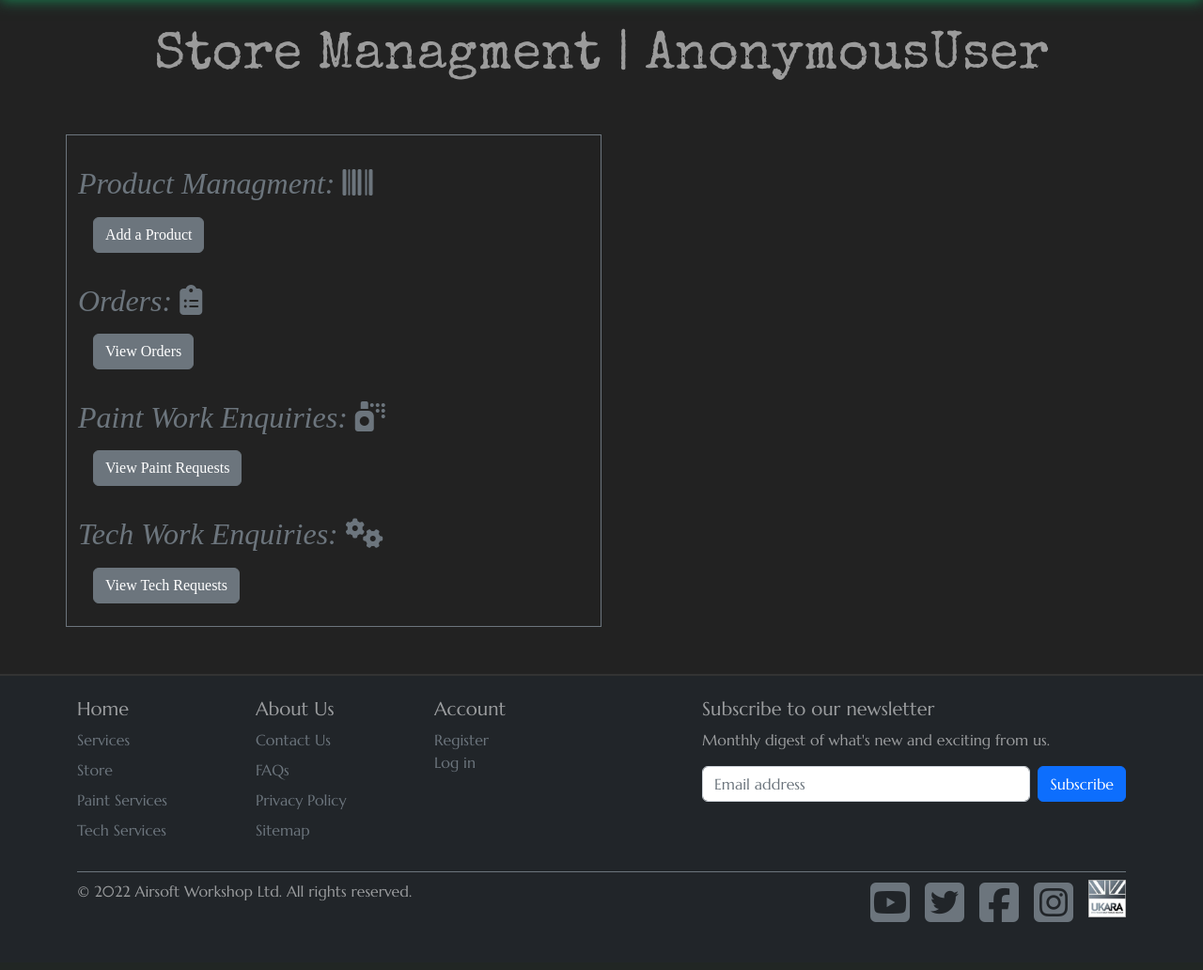
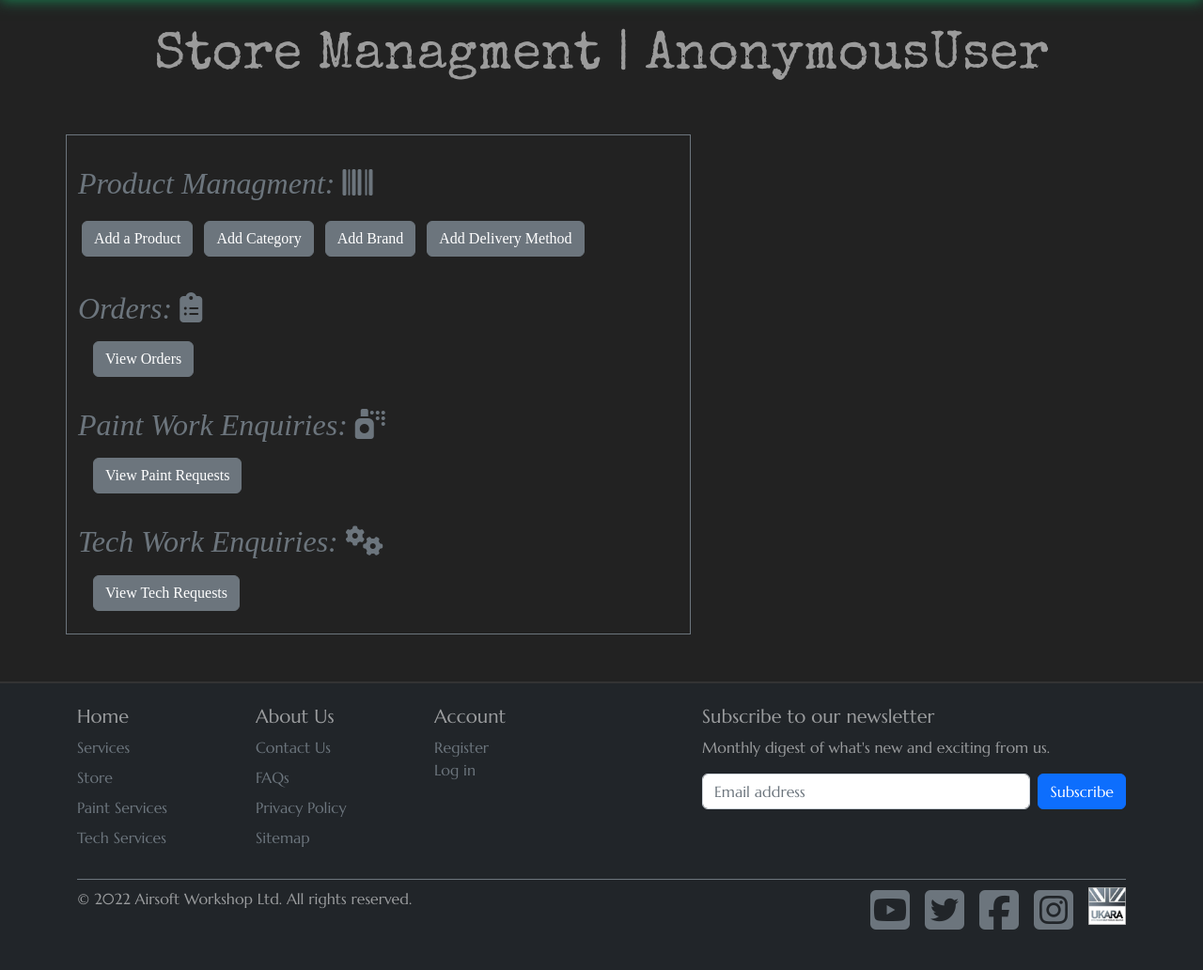
Before and after one commit to GrantWils23/Portfolio-Project-5--Ecommerce-Applications, a Django app: page /admin_controls/ in a window 1280 px wide. Shown: the part 90-1122 px from the top of the page at 94% size. Before the commit the page ends 1071 px from the top, so only its background shows below. Run offline with Django 4.2, Linux system fonts and the light colour scheme; data comes from the database, SQL or seed files in the repository; some libraries are stand-ins or nearby versions; some web fonts are replaced.

```diff
--- a/airsoft_workshop/settings.py
+++ b/airsoft_workshop/settings.py
@@ -108,6 +108,7 @@ TEMPLATES = [
                 'django.template.context_processors.request',     # required by allauth
                 'django.contrib.auth.context_processors.auth',
                 'django.contrib.messages.context_processors.messages',
+                'django.template.context_processors.media',
                 'basket.contexts.basket_contents',
             ],
             'builtins': [
--- a/home/templates/home/admin_controls.html
+++ b/home/templates/home/admin_controls.html
@@ -11,11 +11,16 @@
         </div>
     </div>
     <div class="row tertiary-font">
-        <div class="col-12 col-md-6 border-secondary border">
+        <div class="col-12 col-md-7 border-secondary border">
             <div class="row my-4">
                 <h2 class="py-2 text-secondary"><i>Product Managment: </i><i class="fas fa-barcode"></i></h2>
                 <br>
-                <span><a href="{% url 'add_product' %}" class="ms-3 btn btn-secondary">Add a Product</a></span>
+                <div class="flex-inline">
+                    <a href="{% url 'add_product' %}" class="m-1 btn btn-secondary">Add a Product</a>
+                    <a href="" class="m-1 btn btn-secondary">Add Category</a>
+                    <a href="" class="m-1 btn btn-secondary">Add Brand</a>
+                    <a href="" class="m-1 btn btn-secondary">Add Delivery Method</a>
+                </div>
             </div>
             <div class="row my-4">
                 <h2 class="py-2 text-secondary"><i>Orders: </i><i class="fas fa-clipboard-list"></i></h2>
--- a/home/templates/home/services_page.html
+++ b/home/templates/home/services_page.html
@@ -14,7 +14,7 @@
         <!--Item1-->
         <div class="col-lg-3 mb-5">
             <div class="card service-card animate glow delay-1">
-                <img class="card-img-top" src="{{ MEDIA_URL }}/media/ghost-camo-rifle.jpg" alt="Paint Services">
+                <img class="card-img-top" src="{{ MEDIA }}/media/ghost-camo-rifle.jpg" alt="Paint Services">
                 <div class="card-body secondary-font">
                     <h4 class="card-title text-secondary">Paint Services</h4>
                     <p class="card-text text-secondary"> Ever wanted your Rifle to look unique, or ever wanted it to blend in with your environment? Book your RIF in with us and we will give it some war paint.</p>
@@ -26,7 +26,7 @@
         <!--Item2-->
         <div class="col-lg-3 mb-5">
             <div class="card service-card animate glow delay-2">
-                <img class="card-img-top" src="{{ MEDIA_URL }}/media/desert-camo-weaponset.jpg" alt="Tech Services">
+                <img class="card-img-top" src="{{ MEDIA }}/media/desert-camo-weaponset.jpg" alt="Tech Services">
                 <div class="card-body secondary-font">
                     <h4 class="card-title text-secondary">Tech Services</h4>
                     <p class="card-text text-secondary">Is your Airsoft weapon, broken, or not performing how you would like it? Well put your RIF weapon in with us and we will get it performing as good as new.</p>
@@ -38,7 +38,7 @@
         <!--Item3-->
         <div class=" col-lg-3 mb-5">
             <div class="card service-card animate glow delay-3">
-                <img class="card-img-top " src="{{ MEDIA_URL }}/media/airsoft-consumables.jpg " alt="Consumables ">
+                <img class="card-img-top " src="{{ MEDIA }}/media/airsoft-consumables.jpg " alt="Consumables ">
                 <div class="card-body secondary-font">
                     <h4 class="card-title text-secondary ">Store</h4>
                     <p class="card-text text-secondary ">We also here at airsoft supply drop sell consumables to our airsoft community in the wake of BBs and accessories at good prices. Come and have a look for yourselves.</p>
--- a/products/templates/products/product_detail.html
+++ b/products/templates/products/product_detail.html
@@ -92,11 +92,9 @@
             <div class="card product-card m-sm-5">
                 <div class="img-container">
                     {% if product.image %}
-                    <a href="{{ product.img.url }}" target="_blank">
-                        <img class="card-img-top" src="{{ product.image.url }}" alt="{{ product.name }}"></a>
+                    <img class="card-img-top" src="{{ product.image.url }}" alt="{{ product.name }}">
                     {% else %}
-                    <a href="{}">
-                        <img class="card-img-top" src="{{ MEDIA_URL }}noimage.png" alt="{{ product.name }}"></a>
+                    <img class="card-img-top" src="{{ MEDIA_URL }}noimage.png" alt="{{ product.name }}">
                     {% endif %}
                 </div>
             </div>
--- a/profiles/views.py
+++ b/profiles/views.py
@@ -19,8 +19,11 @@ def profile(request):
         if form.is_valid():
             form.save()
             messages.success(request, 'Profile updated successfully')
+        else:
+            messages.error(request, 'Update failed. Please ensure the form is valid.')
+    else:
+        form = UserProfileForm(instance=profile)
 
-    form = UserProfileForm(instance=profile)
     orders = profile.orders.all()
 
     template = 'profiles/profile.html'
--- a/templates/includes/footer.html
+++ b/templates/includes/footer.html
@@ -88,7 +88,7 @@
                     <li class="ms-3 text-white">
                         <a class="nav-link text-secondary green-on-hov-bg" href="https://ukara.org.uk/" target="_blank">
                             <div class="ukara-img-box">
-                                <img src="{{ MEDIA_URL }}/media/ukara-logo-grey.jpeg" alt="ukara logo">
+                                <img src="{{ MEDIA }}/media/ukara-logo-grey.jpeg" alt="ukara logo">
                             </div>
                         </a>
                     </li>
--- a/templates/includes/toasts/toast_success.html
+++ b/templates/includes/toasts/toast_success.html
@@ -16,7 +16,11 @@
             {% for item in basket_items %}
             <div class="row">
                 <div class="col-3 my-1">
-                    <img class="w-100" src="{{ item.product.image.url }}">
+                    {% if item.product.image %}
+                    <img class="w-100" src="{{ item.product.image.url }}" alt="{{ item.product.name }}">
+                    {% else %}
+                    <img class="w-100" src="{{ MEDIA_URL }}noimage.png" alt="{{ item.product.name }}">
+                    {% endif %}
                 </div>
                 <div class="col-9">
                     <p class="my-0"><strong>{{ item.product.name }}</strong></p>
```
Also changed, not shown: basket/templates/basket/basket.html (+5 -3 lines), checkout/templates/checkout/checkout.html (+5 -7 lines), products/views.py (+11 -1 lines).
